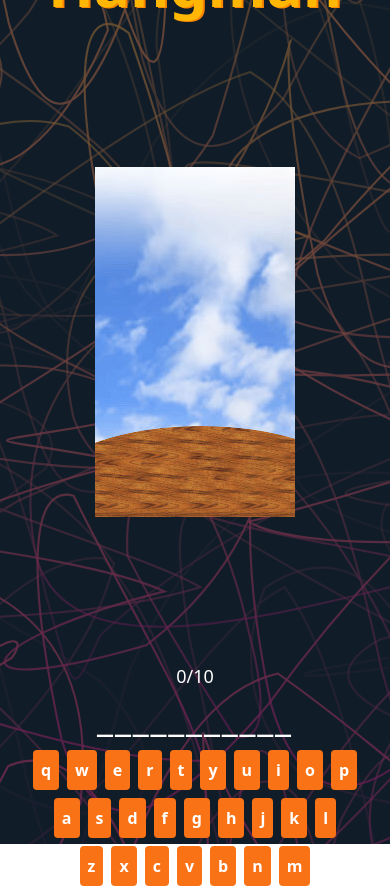
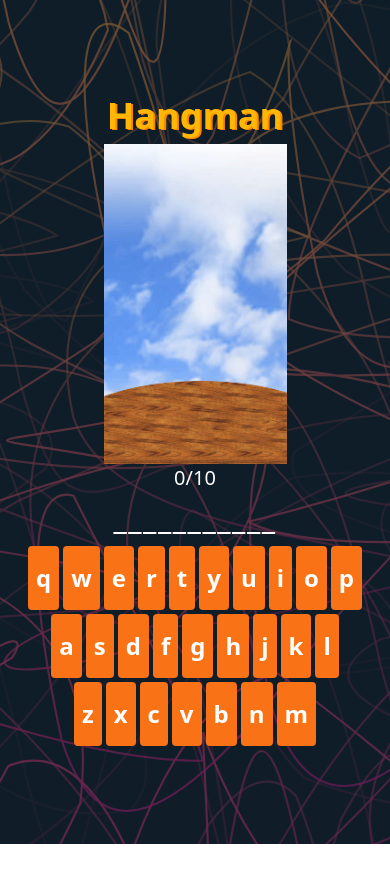
Before and after one commit to mai-soup/hangman, a React (Vite) app: page / in a window 390 px wide. After the commit the page ends 844 px from the top, so only its background shows below. Built offline with nearby package versions, Linux system fonts and the light colour scheme.

Commit message:
more styling changes

```diff
--- a/src/Hangman.jsx
+++ b/src/Hangman.jsx
@@ -56,19 +56,19 @@ const Hangman = ({ maxMistakes = 10 }) => {
   const lost = wrongGuesses >= maxMistakes;
   const won = answer === guess.join("");
   return (
-    <div className="flex flex-col justify-center h-4/5 w-full sm:w-4/5 lg:w-1/3">
-      <h1 className="text-6xl mb-2 text-[#FFB703] font-bold text-shadow shadow-[#fb8500]">
+    <div className="flex flex-col justify-center h-full w-full sm:w-4/5 lg:w-1/2 items-center">
+      <h1 className="text-4xl md:text-6xl mb-2 text-[#FFB703] font-bold text-shadow shadow-[#fb8500]">
         Hangman
       </h1>
       <img
         src={imgs[wrongGuesses]}
         alt={`${wrongGuesses}/${maxMistakes}`}
-        className="shrink object-scale-down h-auto"
+        className="w-1/2"
       />
-      <p className="text-white text-lg">
+      <p className="text-white text-xl md:text-3xl">
         {wrongGuesses}/{maxMistakes}
       </p>
-      <h2 className="text-white text-4xl my-2 tracking-wider uppercase">
+      <h2 className="text-white text-3xl md:text-5xl my-2 tracking-wider uppercase">
         {guess}
       </h2>
       {lost && (
--- a/src/LetterButton.jsx
+++ b/src/LetterButton.jsx
@@ -1,4 +1,5 @@
-const baseClasses = "text-white font-bold m-1 p-2 rounded";
+const baseClasses =
+  "text-white font-bold m-0.5 sm:py-3 py-4 md:py-7 px-2 lg:px-4 rounded text-2xl lg:text-4xl ";
 const onClasses = baseClasses + " bg-orange-500 hover:bg-orange-700";
 const offClasses = baseClasses + " bg-orange-600 opacity-50 cursor-not-allowed";
 
```
